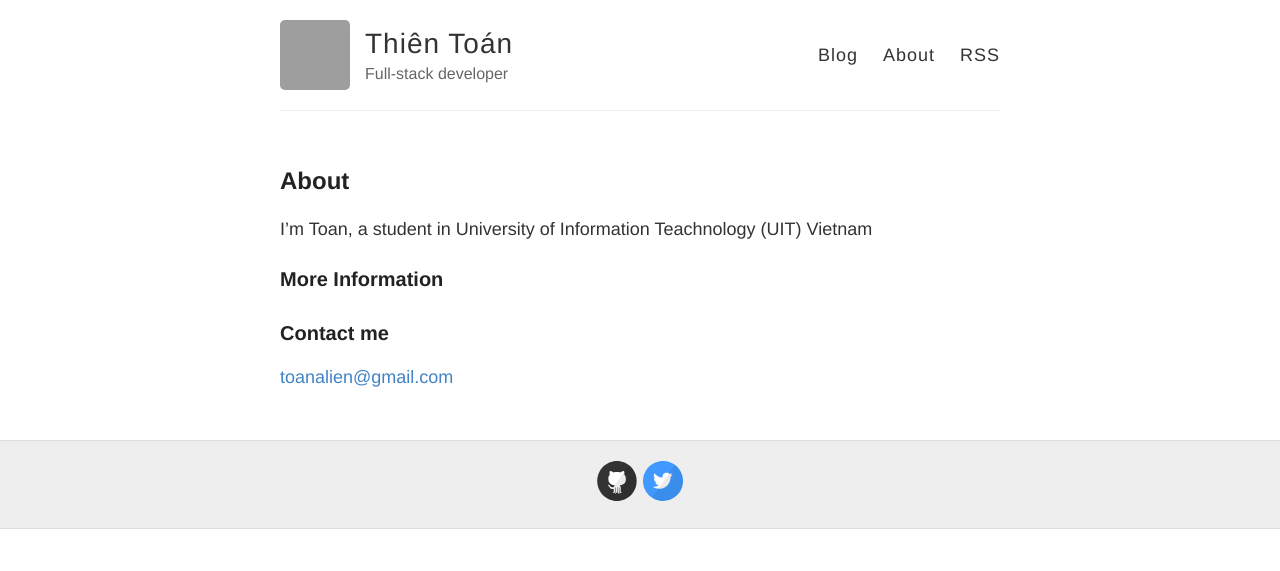
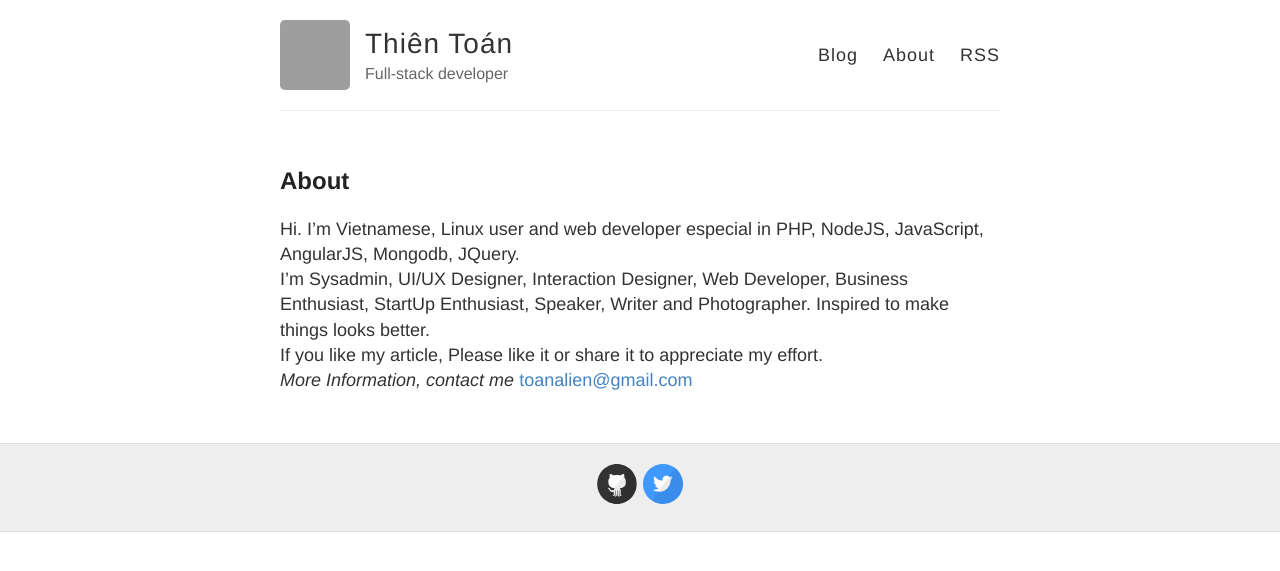
Before and after one commit to phongdpn1995/toanalien.github.io, a Jekyll site: the page built from about.md, in a window 1280 px wide. Shown: the top 571 px of the page. Built offline with Jekyll 4.4.1, drawn with Linux system fonts in a browser that asks for light colours; Markdown is read by kramdown in place of the engine named in the settings; grey boxes are pictures that could not be loaded.

Commit message:
update about.md

```diff
--- a/about.md
+++ b/about.md
@@ -3,13 +3,11 @@ layout: page
 title: About
 permalink: /about/
 ---
+Hi. I'm Vietnamese, Linux user and web developer especial in PHP, NodeJS, JavaScript, AngularJS, Mongodb, JQuery.
 
-I'm Toan, a student in University of Information Teachnology (UIT) Vietnam
+I’m Sysadmin, UI/UX Designer, Interaction Designer, Web Developer, Business Enthusiast, StartUp Enthusiast, Speaker, Writer and Photographer. Inspired to make things looks better.
 
+If you like my article, Please like it or share it to appreciate my effort.
 
-### More Information
-
-
-### Contact me
-
+*More Information, contact me*
 [toanalien@gmail.com](mailto:toanalien@gmail.com)
```
